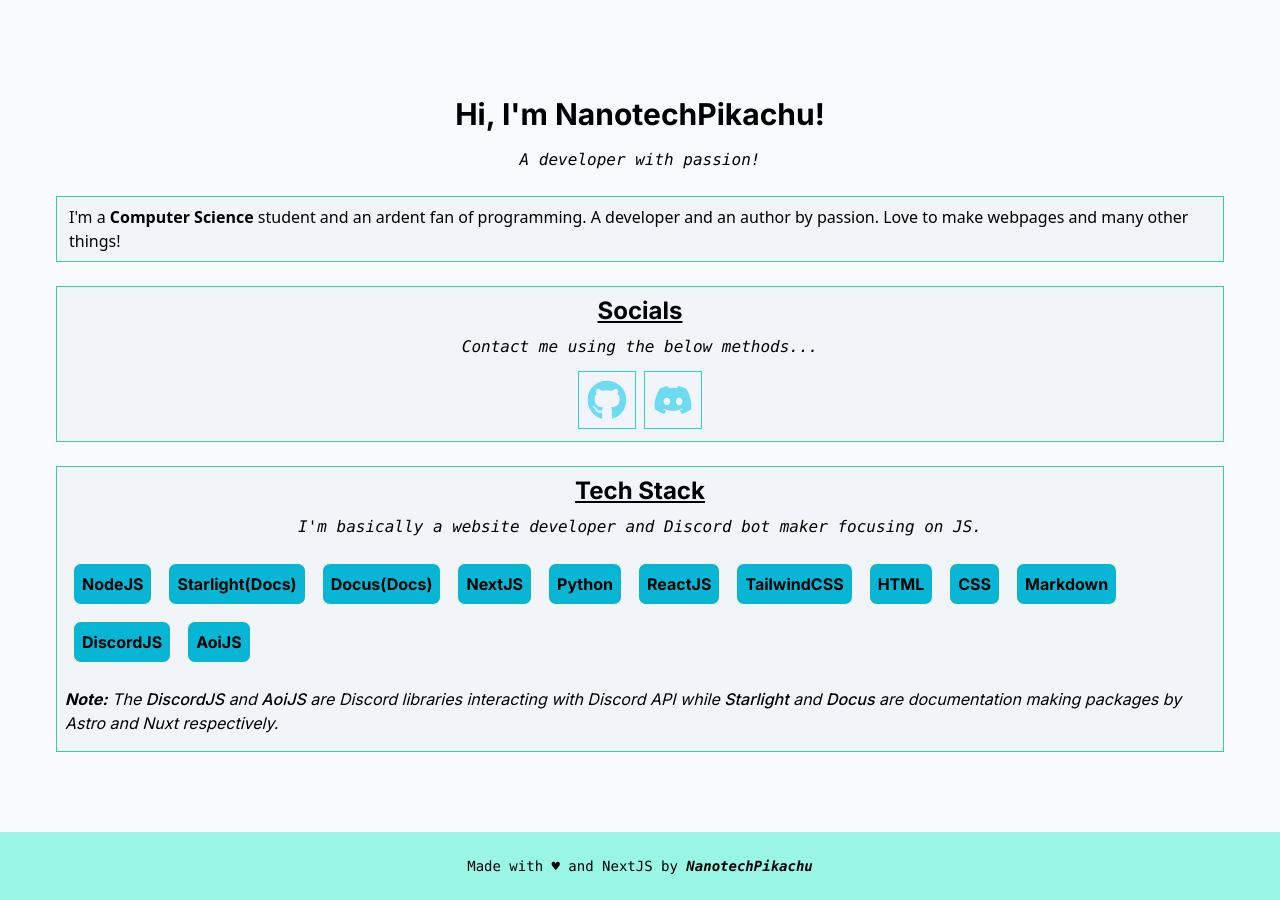
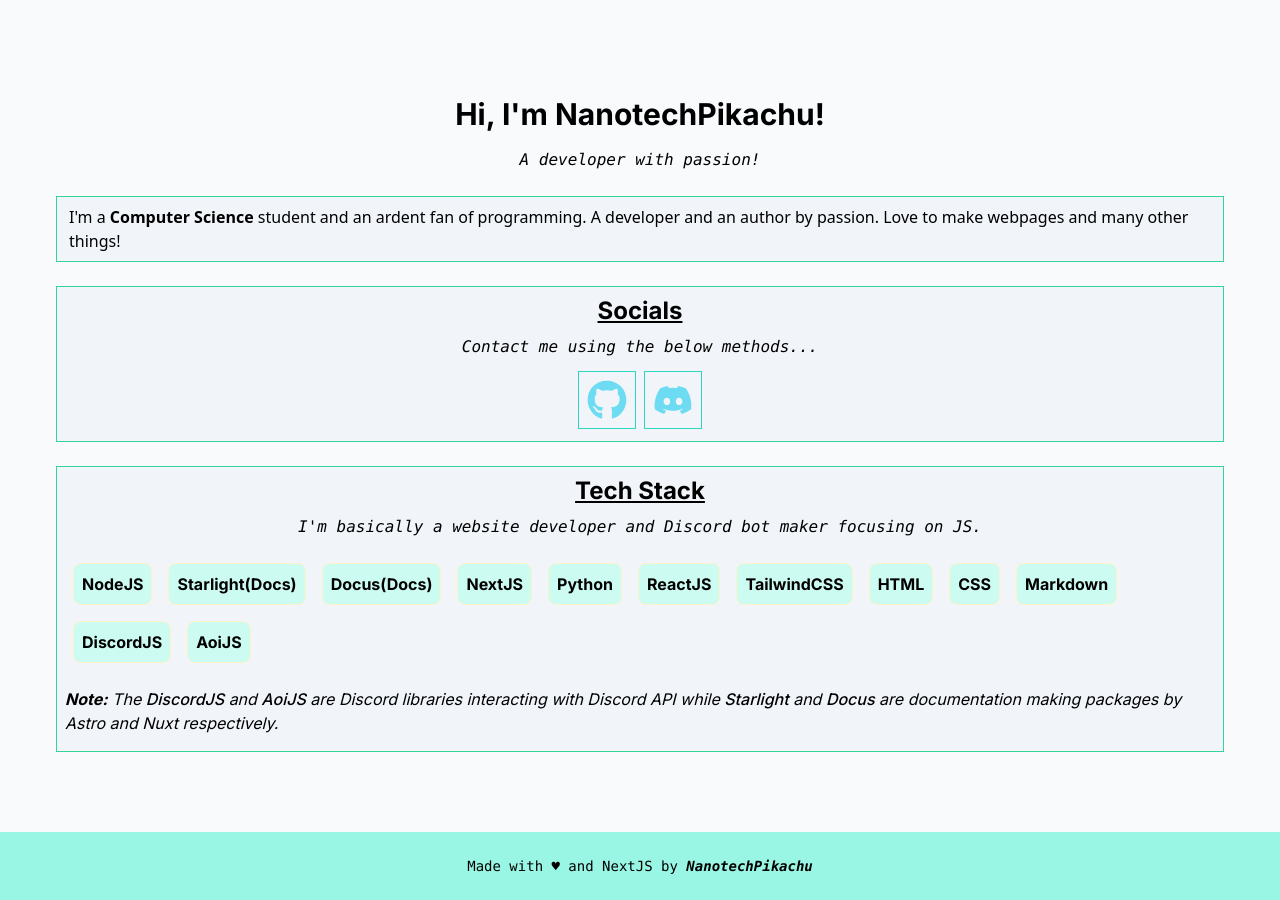
Before and after one commit to NanotechPikachu/Portfolio, a Next.js app: page / in a window 1280 px wide. Built offline with nearby package versions, Linux system fonts and the light colour scheme.

Commit message:
Update PLKnown.jsx

```diff
--- a/src/components/PLKnown.jsx
+++ b/src/components/PLKnown.jsx
@@ -5,7 +5,7 @@
     <div className="mt-4 ml-2 mr-2 mb-2 flex flex-wrap">
     {
     p.map((x) => (
-      <div key={x} className="p-2 m-2 dark:bg-cyan-400 bg-cyan-500 text-center hover:text-[15px] md:hover:text-[17px] font-bold text-black text-sm md:text-base rounded-lg border border-amber-100 text-sans">
+      <div key={x} className="p-2 m-2 dark:bg-teal-200 bg-teal-100 text-center hover:text-[15px] md:hover:text-[17px] font-bold text-black text-sm md:text-base rounded-lg border border-amber-100 text-sans">
       {x}
       </div>
     ))
```
